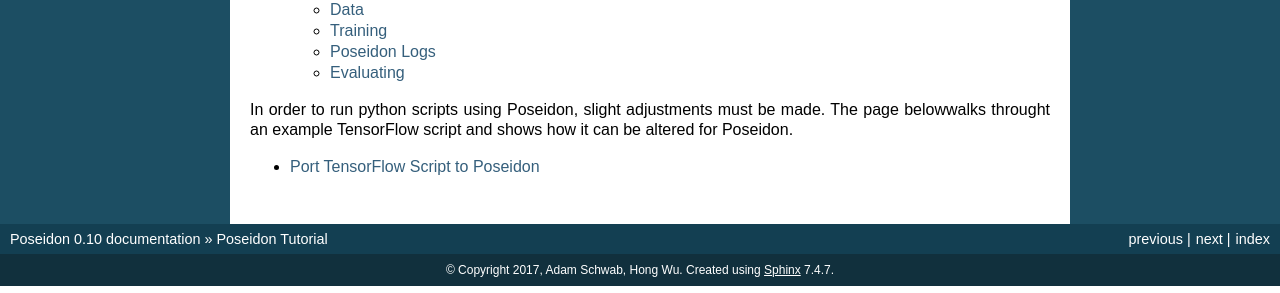
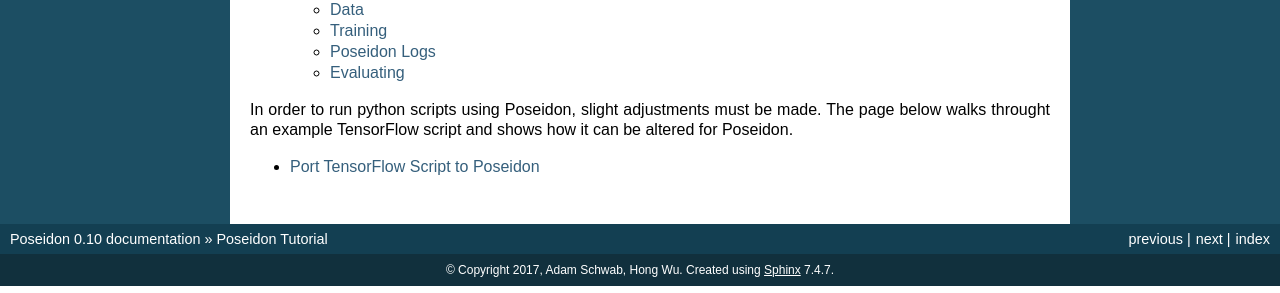
Before and after one commit to petuum-inc/poseidon-release, a Sphinx documentation site: the page built from docs/source/tutorial.rst, in a window 1280 px wide. Shown: the part 274-567 px from the top of the page. Built offline with Sphinx 7.4.7, drawn with Linux system fonts in a browser that asks for light colours.

Commit message:
fixing typo

```diff
--- a/docs/source/tutorial.rst
+++ b/docs/source/tutorial.rst
@@ -10,7 +10,7 @@
    tutorial-aws
    tutorial-private
 
-In order to run python scripts using Poseidon, slight adjustments must be made. The page belowwalks throught an example TensorFlow script and shows how it can be altered for Poseidon.
+In order to run python scripts using Poseidon, slight adjustments must be made. The page below walks throught an example TensorFlow script and shows how it can be altered for Poseidon.
 
 .. toctree::
    :maxdepth: 2
```
